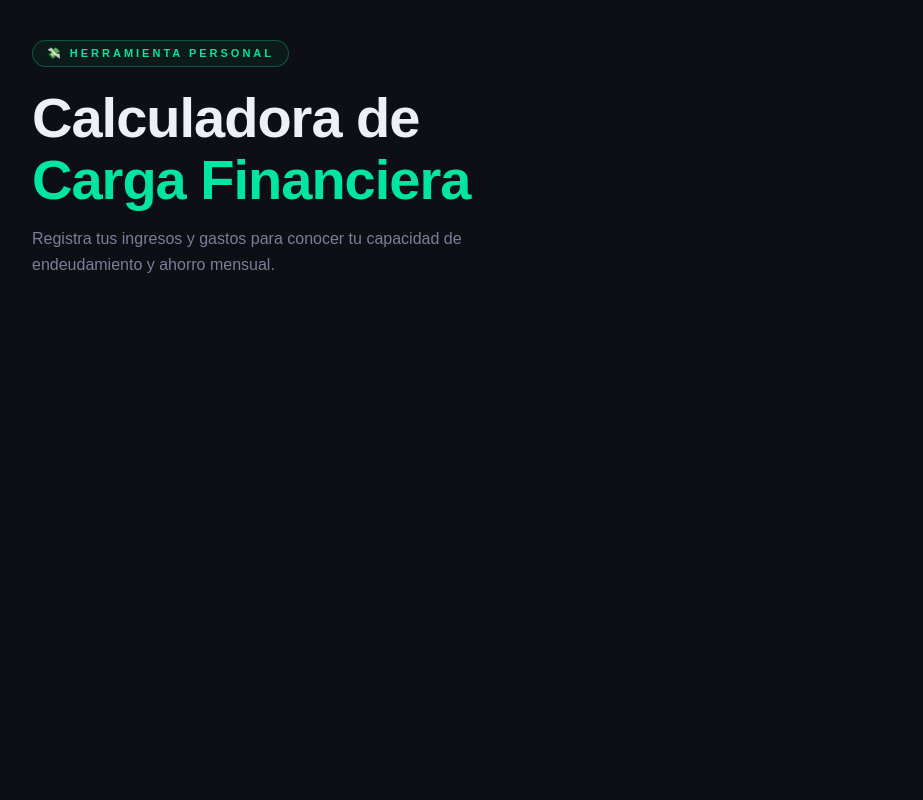
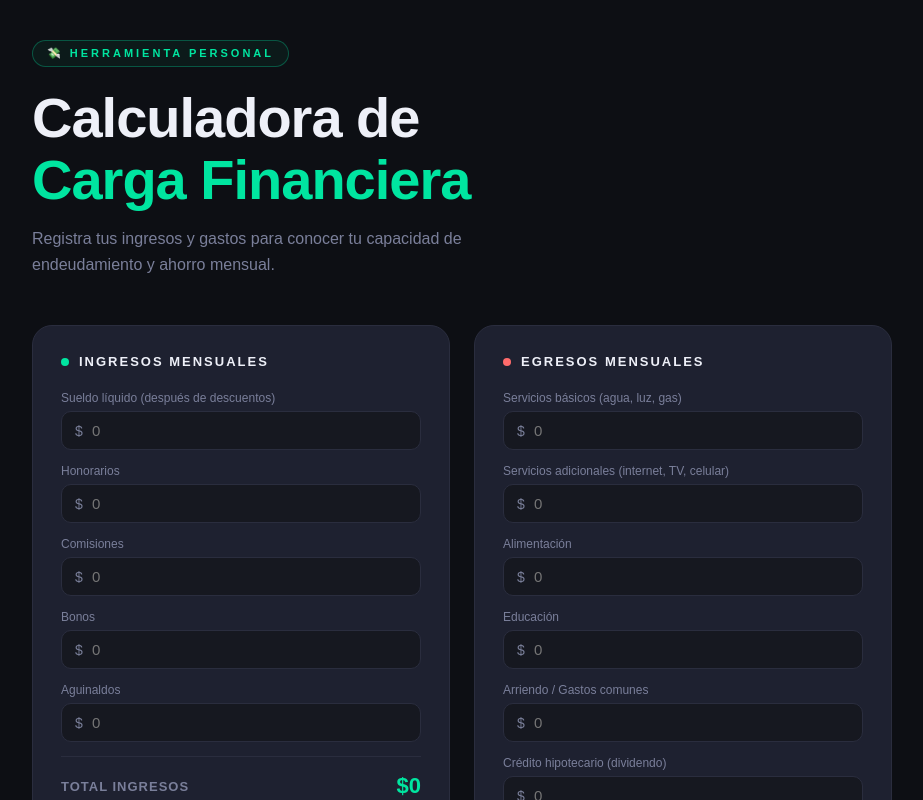
Before and after one commit to eljota1984/calculadora-financiera, a React (Vite) app: page / in a window 1280 px wide. Shown: the top 800 px of the page, without its empty margins (178-1101 px from the left). Built offline with nearby package versions, Linux system fonts and the light colour scheme.

Commit message:
Agregar formularios de ingresos y egresos

```diff
--- a/src/App.jsx
+++ b/src/App.jsx
@@ -1,17 +1,81 @@
+import { useMemo, useState } from 'react';
+import { incomeFields, expenseFields } from './data/fields';
+import { calculateFinancialSummary } from './utils/calculations';
+import FinancialCard from './components/FinancialCard';
+
+const initialValues = {
+  sueldo: 0,
+  honorarios: 0,
+  comisiones: 0,
+  bonos: 0,
+  aguinaldos: 0,
+
+  serviciosBasicos: 0,
+  serviciosAdicionales: 0,
+  alimentacion: 0,
+  educacion: 0,
+  arriendo: 0,
+  hipotecario: 0,
+  consumo: 0,
+  creditoEducacional: 0,
+  tarjeta: 0,
+  seguros: 0,
+  salud: 0,
+  recreacion: 0,
+  vestuario: 0,
+  movilizacion: 0,
+  otros: 0,
+};
+
 function App() {
+  const [values, setValues] = useState(initialValues);
+
+  const results = useMemo(() => {
+    return calculateFinancialSummary(values);
+  }, [values]);
+
+  function handleChange(id, value) {
+    setValues((currentValues) => ({
+      ...currentValues,
+      [id]: Number(value),
+    }));
+  }
+
   return (
     <div className="wrapper">
       <header>
         <div className="badge">💸 Herramienta Personal</div>
+
         <h1>
           Calculadora de
           <br />
           <span>Carga Financiera</span>
         </h1>
+
         <p className="subtitle">
-          Registra tus ingresos y gastos para conocer tu capacidad de endeudamiento y ahorro mensual.
+          Registra tus ingresos y gastos para conocer tu capacidad de
+          endeudamiento y ahorro mensual.
         </p>
       </header>
+
+      <div className="grid-2">
+        <FinancialCard
+          title="Ingresos Mensuales"
+          fields={incomeFields}
+          values={values}
+          onChange={handleChange}
+          total={results.income}
+        />
+
+        <FinancialCard
+          title="Egresos Mensuales"
+          fields={expenseFields}
+          values={values}
+          onChange={handleChange}
+          total={results.expenses}
+          variant="red"
+        />
+      </div>
     </div>
   );
 }
--- /dev/null
+++ b/src/components/FinancialCard.jsx
@@ -0,0 +1,42 @@
+import MoneyInput from './MoneyInput';
+import { formatCurrency } from '../utils/formatters';
+
+function FinancialCard({
+  title,
+  fields,
+  values,
+  onChange,
+  total,
+  variant = 'green',
+}) {
+  return (
+    <section className="card">
+      <div className="card-title">
+        <span className={`dot ${variant === 'red' ? 'red' : ''}`}></span>
+        {title}
+      </div>
+
+      {fields.map((field) => (
+        <MoneyInput
+          key={field.id}
+          id={field.id}
+          label={field.label}
+          value={values[field.id]}
+          onChange={onChange}
+        />
+      ))}
+
+      <div className="total-row">
+        <span className="total-label">
+          {variant === 'red' ? 'Total egresos' : 'Total ingresos'}
+        </span>
+
+        <span className={`total-value ${variant === 'red' ? 'red' : ''}`}>
+          {formatCurrency(total)}
+        </span>
+      </div>
+    </section>
+  );
+}
+
+export default FinancialCard;
--- /dev/null
+++ b/src/components/MoneyInput.jsx
@@ -0,0 +1,21 @@
+function MoneyInput({ id, label, value, onChange }) {
+  return (
+    <div className="field">
+      <label htmlFor={id}>{label}</label>
+
+      <div className="input-wrap">
+        <span>$</span>
+        <input
+          id={id}
+          type="number"
+          placeholder="0"
+          min="0"
+          value={value || ''}
+          onChange={(event) => onChange(id, event.target.value)}
+        />
+      </div>
+    </div>
+  );
+}
+
+export default MoneyInput;
--- /dev/null
+++ b/src/data/fields.js
@@ -0,0 +1,25 @@
+export const incomeFields = [
+  { id: 'sueldo', label: 'Sueldo líquido (después de descuentos)' },
+  { id: 'honorarios', label: 'Honorarios' },
+  { id: 'comisiones', label: 'Comisiones' },
+  { id: 'bonos', label: 'Bonos' },
+  { id: 'aguinaldos', label: 'Aguinaldos' },
+];
+
+export const expenseFields = [
+  { id: 'serviciosBasicos', label: 'Servicios básicos (agua, luz, gas)' },
+  { id: 'serviciosAdicionales', label: 'Servicios adicionales (internet, TV, celular)' },
+  { id: 'alimentacion', label: 'Alimentación' },
+  { id: 'educacion', label: 'Educación' },
+  { id: 'arriendo', label: 'Arriendo / Gastos comunes' },
+  { id: 'hipotecario', label: 'Crédito hipotecario (dividendo)' },
+  { id: 'consumo', label: 'Crédito consumo / automotriz' },
+  { id: 'creditoEducacional', label: 'Crédito educacional' },
+  { id: 'tarjeta', label: 'Tarjeta de crédito (pago mínimo o total)' },
+  { id: 'seguros', label: 'Seguros (auto, hogar, vida, escolar)' },
+  { id: 'salud', label: 'Salud' },
+  { id: 'recreacion', label: 'Recreación' },
+  { id: 'vestuario', label: 'Vestuario' },
+  { id: 'movilizacion', label: 'Movilización / Gasolina / Peajes' },
+  { id: 'otros', label: 'Otros' },
+];
--- a/src/index.css
+++ b/src/index.css
@@ -69,3 +69,126 @@ h1 span {
   max-width: 500px;
   line-height: 1.6;
 }
+.grid-2 {
+  display: grid;
+  grid-template-columns: 1fr 1fr;
+  gap: 24px;
+  margin-bottom: 24px;
+}
+
+.card {
+  background: var(--card);
+  border: 1px solid var(--border);
+  border-radius: 20px;
+  padding: 28px;
+}
+
+.card-title {
+  font-size: 13px;
+  font-weight: 700;
+  letter-spacing: 2px;
+  text-transform: uppercase;
+  margin-bottom: 22px;
+  display: flex;
+  align-items: center;
+  gap: 10px;
+}
+
+.card-title .dot {
+  width: 8px;
+  height: 8px;
+  border-radius: 50%;
+  background: var(--accent);
+  flex-shrink: 0;
+}
+
+.card-title .dot.red {
+  background: var(--red);
+}
+
+.field {
+  margin-bottom: 14px;
+}
+
+.field label {
+  display: block;
+  font-size: 12px;
+  color: var(--muted);
+  margin-bottom: 6px;
+  font-weight: 500;
+}
+
+.input-wrap {
+  position: relative;
+}
+
+.input-wrap span {
+  position: absolute;
+  left: 14px;
+  top: 50%;
+  transform: translateY(-50%);
+  color: var(--muted);
+  font-size: 14px;
+  font-weight: 500;
+  pointer-events: none;
+}
+
+input[type='number'] {
+  width: 100%;
+  background: var(--surface);
+  border: 1px solid var(--border);
+  border-radius: 10px;
+  padding: 10px 14px 10px 30px;
+  color: var(--text);
+  font-size: 15px;
+  font-weight: 500;
+  outline: none;
+}
+
+input[type='number']::-webkit-outer-spin-button,
+input[type='number']::-webkit-inner-spin-button {
+  -webkit-appearance: none;
+  margin: 0;
+}
+
+input[type='number'] {
+  -moz-appearance: textfield;
+}
+
+input[type='number']:focus {
+  border-color: var(--accent);
+  box-shadow: 0 0 0 3px rgba(0, 229, 160, 0.12);
+}
+
+.total-row {
+  display: flex;
+  align-items: center;
+  justify-content: space-between;
+  border-top: 1px solid var(--border);
+  padding-top: 16px;
+  margin-top: 8px;
+}
+
+.total-label {
+  font-size: 13px;
+  font-weight: 700;
+  letter-spacing: 1px;
+  text-transform: uppercase;
+  color: var(--muted);
+}
+
+.total-value {
+  font-size: 22px;
+  font-weight: 800;
+  color: var(--accent);
+}
+
+.total-value.red {
+  color: var(--red);
+}
+
+@media (max-width: 640px) {
+  .grid-2 {
+    grid-template-columns: 1fr;
+  }
+}
--- /dev/null
+++ b/src/utils/calculations.js
@@ -0,0 +1,62 @@
+export function getFinancialLimit(income) {
+  if (income <= 600000) return 0.25;
+  if (income <= 1300000) return 0.4;
+  if (income <= 2500000) return 0.5;
+  return 0.55;
+}
+
+export function calculateFinancialSummary(values) {
+  const income =
+    values.sueldo +
+    values.honorarios +
+    values.comisiones +
+    values.bonos +
+    values.aguinaldos;
+
+  const housing = values.arriendo + values.hipotecario;
+
+  const financialDebt =
+    values.hipotecario +
+    values.consumo +
+    values.creditoEducacional +
+    values.tarjeta;
+
+  const expenses =
+    values.serviciosBasicos +
+    values.serviciosAdicionales +
+    values.alimentacion +
+    values.educacion +
+    values.arriendo +
+    values.hipotecario +
+    values.consumo +
+    values.creditoEducacional +
+    values.tarjeta +
+    values.seguros +
+    values.salud +
+    values.recreacion +
+    values.vestuario +
+    values.movilizacion +
+    values.otros;
+
+  const incomeAfterHousing = income - housing;
+  const savingsCapacity = income - expenses;
+  const debtPercentage = income > 0 ? (financialDebt / income) * 100 : 0;
+  const limit = getFinancialLimit(income) * 100;
+
+  const rentDividendRatio =
+    housing > 0 && income > 0
+      ? `${((housing / income) * 100).toFixed(1)}%`
+      : '—';
+
+  return {
+    income,
+    expenses,
+    housing,
+    financialDebt,
+    incomeAfterHousing,
+    savingsCapacity,
+    debtPercentage,
+    limit,
+    rentDividendRatio,
+  };
+}
--- /dev/null
+++ b/src/utils/formatters.js
@@ -0,0 +1,3 @@
+export function formatCurrency(value) {
+  return '$' + Math.round(value).toLocaleString('es-CL');
+}
```
